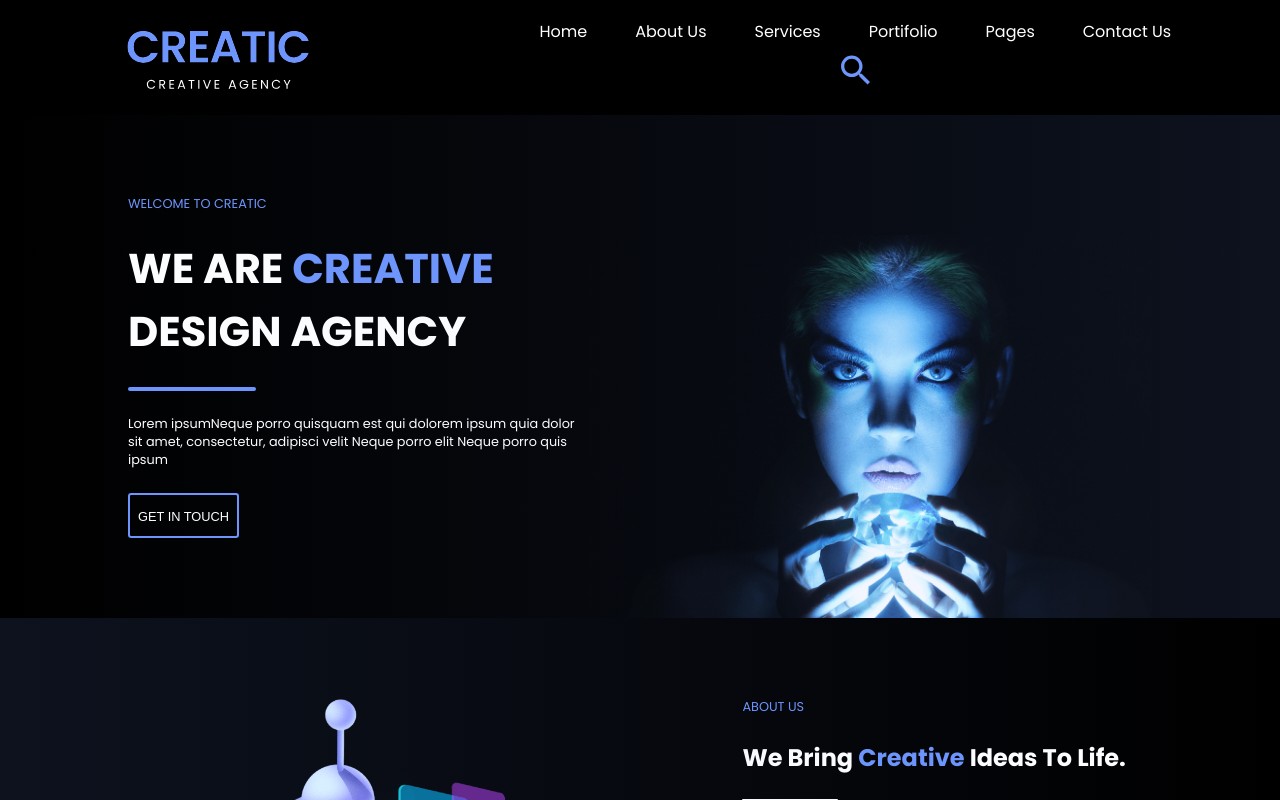
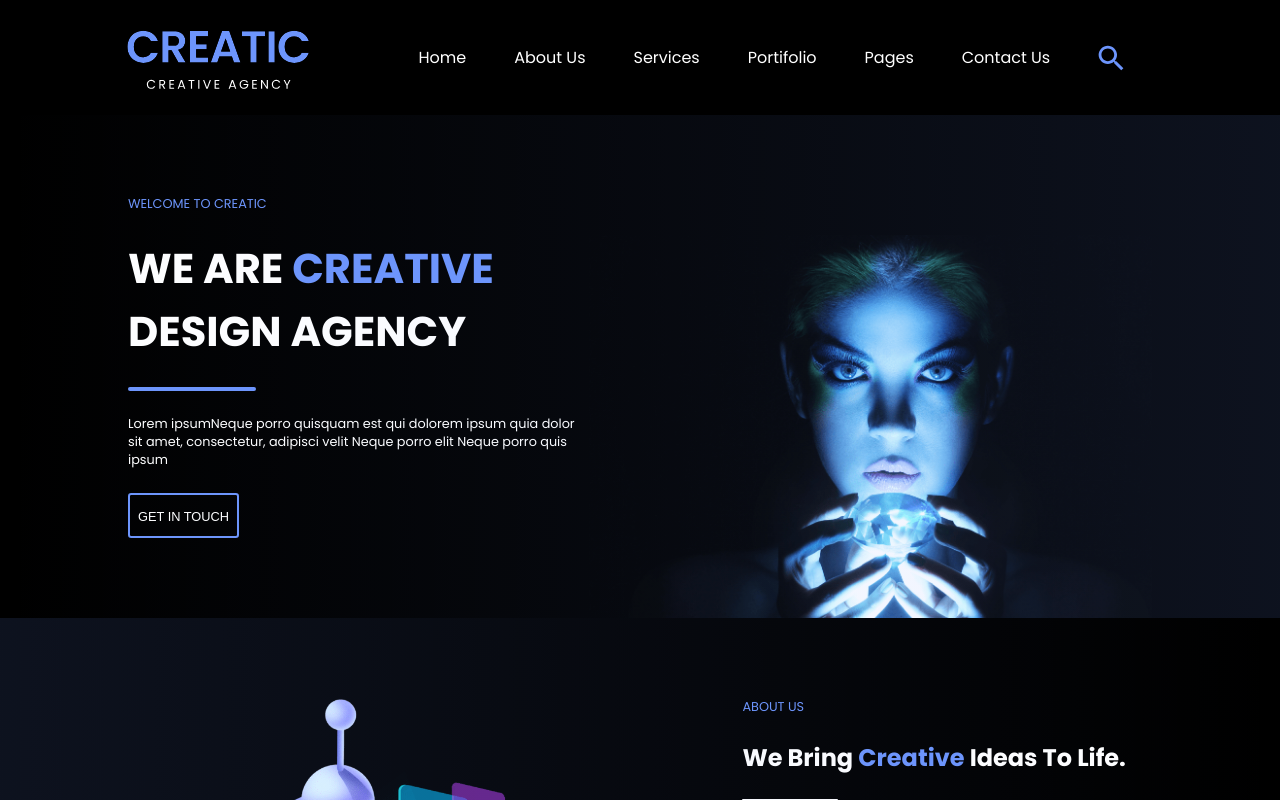
Before and after one commit to yagosantosog/creatic, a React (Create React App) app: page / in a window 1280 px wide. Shown: the top 800 px of the page. Built offline with nearby package versions, Linux system fonts and the light colour scheme.

Commit message:
adjust navbar semantic

```diff
--- a/src/components/navbar/Navbar.jsx
+++ b/src/components/navbar/Navbar.jsx
@@ -7,7 +7,7 @@ import {RiMenu3Line, RiCloseLine} from 'react-icons/ri';
 
 function Menu() {
   return (
-    <nav>
+    <>
     <ul>
       <li><a href='#home'>Home</a></li>
       <li><a href='#about'>About Us</a></li>
@@ -19,14 +19,14 @@ function Menu() {
     <div className="creatic__navbar-links_btn">
     <img src={search} alt="magnify" />
     </div>
-    </nav>
+    </>
   )
 }
 
 const Navbar = () => {
   const [toggleMenu, setToggleMenu] = useState(false);
   return (
-    <div className='creatic__navbar'>
+    <nav className='creatic__navbar'>
       <div className="creatic__navbar-container">
       <div className="creatic__navbar-logo">
         <div className="creatic__navbar-logo_image">
@@ -51,7 +51,7 @@ const Navbar = () => {
           )}
       </div>
       </div>
-    </div>
+    </nav>
   )
 }
 
```
